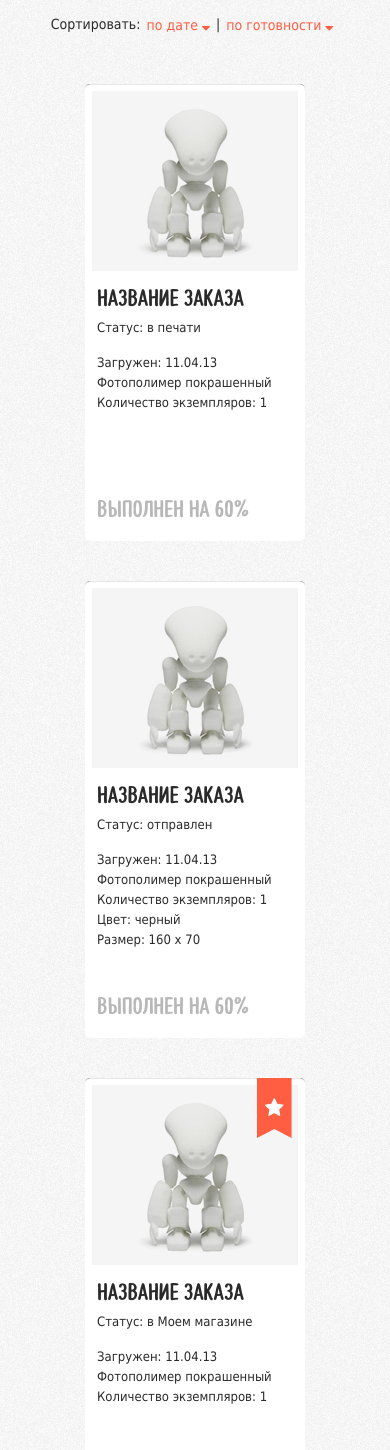
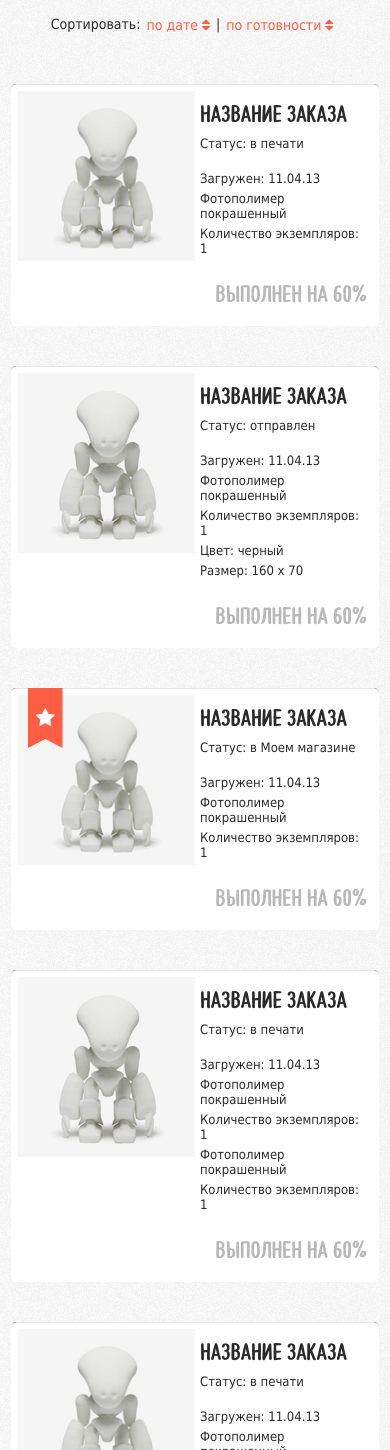
Before and after one commit to Coffalmer/ordersExample, a website: page app/index.html in a window 390 px wide. Shown: the part 150-1600 px from the top of the page. Drawn offline with nearby package versions, Linux system fonts and the light colour scheme; files whose address does not match are found by name.

Commit message:
fix responsive

```diff
--- a/app/index.html
+++ b/app/index.html
@@ -4,7 +4,7 @@
     <meta charset="UTF-8">
     <meta name="viewport" content="width=device-width, initial-scale=1.0">
     <meta http-equiv="X-UA-Compatible" content="ie=edge">
-    <link rel="stylesheet" href="css/main.css">
+    <link rel="stylesheet" href="css/main.min.css">
     <link href="https://maxcdn.bootstrapcdn.com/font-awesome/4.7.0/css/font-awesome.min.css" rel="stylesheet" integrity="sha384-wvfXpqpZZVQGK6TAh5PVlGOfQNHSoD2xbE+QkPxCAFlNEevoEH3Sl0sibVcOQVnN" crossorigin="anonymous">
     <title>Orders Examples</title>
 </head>
@@ -15,10 +15,10 @@
         </div>
         <div class="header__button">
             <span>Сортировать:</span>
-            <button>по дате <i class="fa fa-sort-desc click" aria-hidden="true"></i>
+            <button class="inactive">по дате
 </button>
             <span>|</span>
-            <button>по готовности <i class="fa fa-sort-desc click" aria-hidden="true"></i>
+            <button class="inactive">по готовности
 </button>
         </div>
     </div>
@@ -26,17 +26,20 @@
         <div class="content__order">
             <div class="content__order-about">
                 <img src="img/orderImage.png" alt="order">
+                <div class="content__order-text">
                 <h2>Название заказа</h2>
                     <h3>Статус: в печати</h3>
                     <p>Загружен: 11.04.13</p>
                     <p>Фотополимер покрашенный</p>
                     <p>Количество экземпляров: 1</p>
             </div>
+                </div>
             <a href="#"><span>Выполнен на 60%</span></a>
         </div>
         <div class="content__order">
             <div class="content__order-about">
                 <img src="img/orderImage.png" alt="order">
+                <div class="content__order-text">
                 <h2>Название заказа</h2>
                 <h3>Статус: отправлен</h3>
                 <p>Загружен: 11.04.13</p>
@@ -45,23 +48,27 @@
                 <p>Цвет: черный</p>
                 <p>Размер: 160 x 70</p>
                 </div>
+            </div>
             <a href="#"><span>Выполнен на 60%</span></a>
         </div>
         <div class="content__order">
             <i class="fa fa-star" aria-hidden="true"></i>
             <div class="content__order-about">
                 <img src="img/orderImage.png" alt="order">
+                <div class="content__order-text">
                 <h2>Название заказа</h2>
                 <h3>Статус: в Моем магазине</h3>
                 <p>Загружен: 11.04.13</p>
                 <p>Фотополимер покрашенный</p>
                 <p>Количество экземпляров: 1</p>
                 </div>
+            </div>
             <a href="#"><span>Выполнен на 60%</span></a>
         </div>
         <div class="content__order">
             <div class="content__order-about">
                 <img src="img/orderImage.png" alt="order">
+                    <div class="content__order-text">
                     <h2>Название заказа</h2>
                     <h3>Статус: в печати</h3>
                     <p>Загружен: 11.04.13</p>
@@ -70,22 +77,26 @@
                     <p>Фотополимер покрашенный</p>
                     <p>Количество экземпляров: 1</p>
                 </div>
+            </div>
             <a href="#"><span>Выполнен на 60%</span></a>
         </div>
         <div class="content__order">
             <div class="content__order-about">
                 <img src="img/orderImage.png" alt="order">
+                <div class="content__order-text">
                 <h2>Название заказа</h2>
                 <h3>Статус: в печати</h3>
                 <p>Загружен: 11.04.13</p>
                 <p>Фотополимер покрашенный</p>
                 <p>Количество экземпляров: 1</p>
                 </div>
+            </div>
             <a href="#"><span>Выполнен на 60%</span></a>
         </div>
         <div class="content__order">
             <div class="content__order-about">
                 <img src="img/orderImage.png" alt="order">
+                <div class="content__order-text">
                 <h2>Название заказа</h2>
                 <h3>Статус: отправлен</h3>
                 <p>Загружен: 11.04.13</p>
@@ -93,6 +104,7 @@
                 <p>Количество экземпляров: 1</p>
                 <p>Цвет: черный</p>
                 <p>Размер: 160 x 70</p>
+                </div>
             </div>
             <a href="#"><span>Выполнен на 60%</span></a>
         </div>
@@ -127,8 +139,8 @@
     </script>
 
     <script>
-    $('.click').click(function() {
-    $(this).toggleClass("fa-sort-desc fa-sort-asc");
+    $('button').click(function() {
+    $(this).toggleClass("active inactive");
 });
     </script>
 
--- a/app/sass/_content.sass
+++ b/app/sass/_content.sass
@@ -28,6 +28,10 @@
             color: $colorInactive
             text-align: left
 
+            @media screen and (max-width: 500px)
+                text-align: right
+                margin-top: 20px
+
         i
             position: absolute
             margin-left: 165px
@@ -39,6 +43,12 @@
             -webkit-clip-path: polygon(100% 0, 100% 100%, 50% 85%, 0 100%, 0 0)
             clip-path: polygon(100% 0, 100% 100%, 50% 85%, 0 100%, 0 0)
 
+            @media screen and (max-width: 500px)
+                margin-left: 10px
+
+        @media screen and (max-width: 500px)
+            width: 100%
+            min-height: 200px
 
         &-about
 
@@ -46,6 +56,17 @@
                 width: 100%
                 max-height: 180px
                 object-fit: cover
+
+                @media screen and (max-width: 500px)
+                    width: 50%
+
+            @media screen and (max-width: 500px)
+                display: flex
+                flex-direction: row
+                flex-wrap: nowrap
+                justify-content: space-around
+
+        &-text
 
             h2
                 font-family: "Prototypster"
@@ -69,6 +90,9 @@
                 font-size: 13px
                 margin: 5px
 
+            @media screen and (max-width: 500px)
+                width: 50%
+
     &__order:hover
         border: 4px solid $colorActive
         box-sizing: content-box
--- a/app/sass/_header.sass
+++ b/app/sass/_header.sass
@@ -28,3 +28,20 @@
 
         button:hover
             border-bottom: 1px dashed $colorActive
+
+
+.active:after
+    content: "\f0dc"
+    font-family: "FontAwesome"
+
+.inactive:after
+    content: "\f0dc"
+    font-family: "FontAwesome"
+
+.active:hover:after
+    content: "\f0de"
+    font-family: "FontAwesome"
+
+.inactive:hover:after
+    content: "\f0dd"
+    font-family: "FontAwesome"
```
Also changed, not shown: app/css/main.css, app/css/main.min.css. Lines whose indentation alone changed are shown as unchanged.
